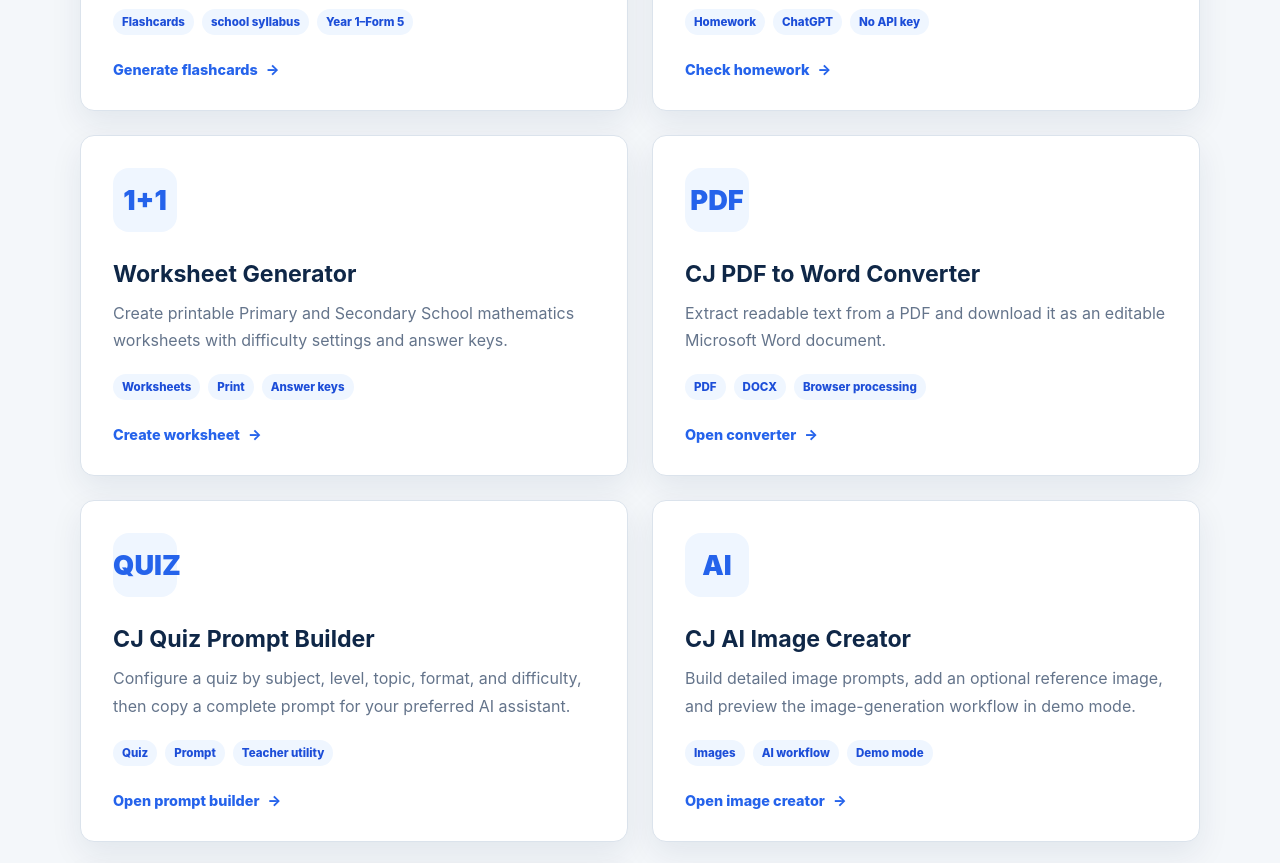
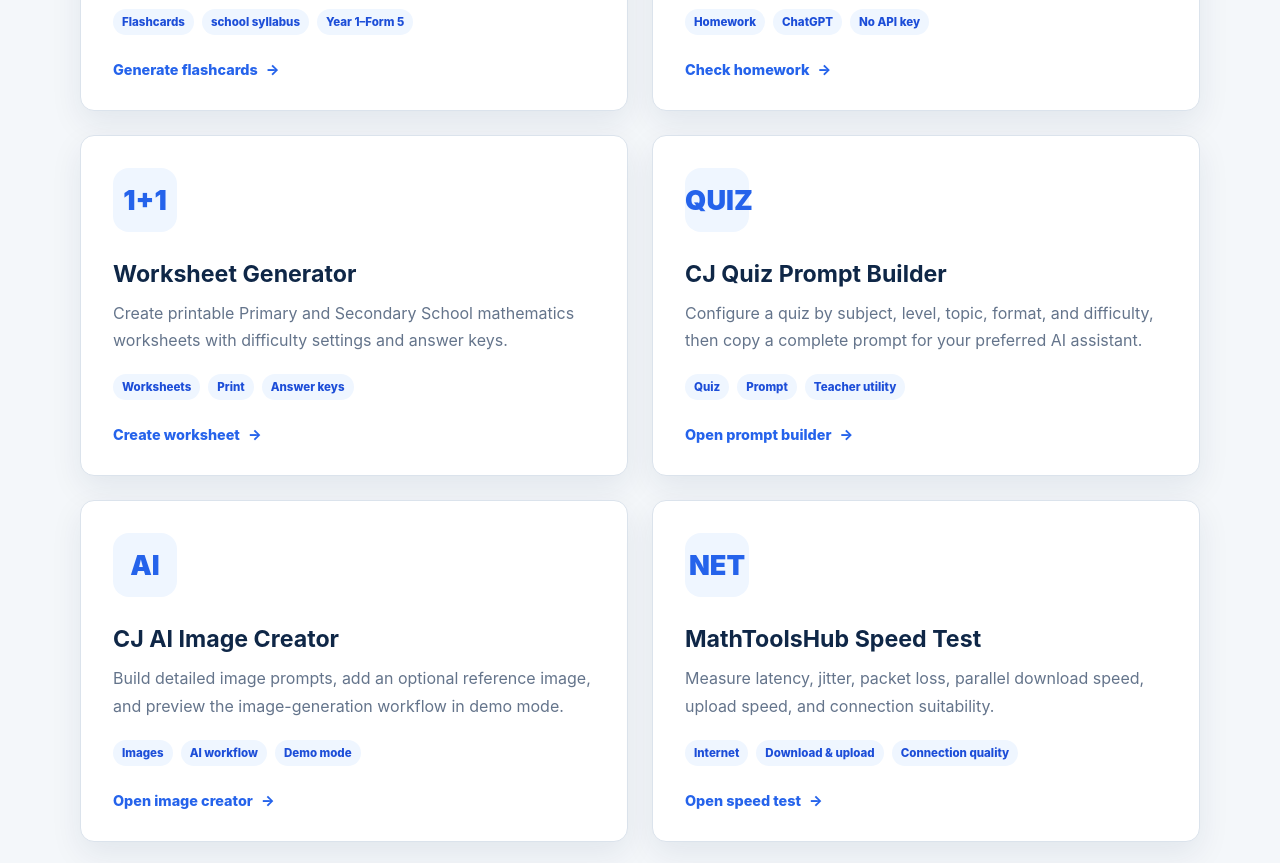
Before and after one commit to jgitom/MathToolsHub, a plain HTML site: page tools/index.html in a window 1280 px wide. Shown: the part 2280-3143 px from the top of the page. Drawn offline with Linux system fonts and the light colour scheme; a script that the page names is missing.

Commit message:
Move CJ PDF to Word Converter into Applications (apps/pdf-to-word) with redirect from tools

```diff
--- a/tools/index.html
+++ b/tools/index.html
@@ -118,13 +118,6 @@
                     <p>Create printable Primary and Secondary School mathematics worksheets with difficulty settings and answer keys.</p>
                     <div class="tags"><span class="tag">Worksheets</span><span class="tag">Print</span><span class="tag">Answer keys</span></div><span class="open">Create worksheet <span aria-hidden="true">→</span></span>
                 </a>
-                <a class="tool-card" href="pdf-to-word/">
-                    <div class="tool-icon" aria-hidden="true">PDF</div>
-                    <h2>CJ PDF to Word Converter</h2>
-                    <p>Extract readable text from a PDF and download it as an editable Microsoft Word document.</p>
-                    <div class="tags"><span class="tag">PDF</span><span class="tag">DOCX</span><span class="tag">Browser processing</span></div>
-                    <span class="open">Open converter <span aria-hidden="true">→</span></span>
-                </a>
                 <a class="tool-card" href="quiz-prompt-builder/">
                     <div class="tool-icon" aria-hidden="true">QUIZ</div>
                     <h2>CJ Quiz Prompt Builder</h2>
```
